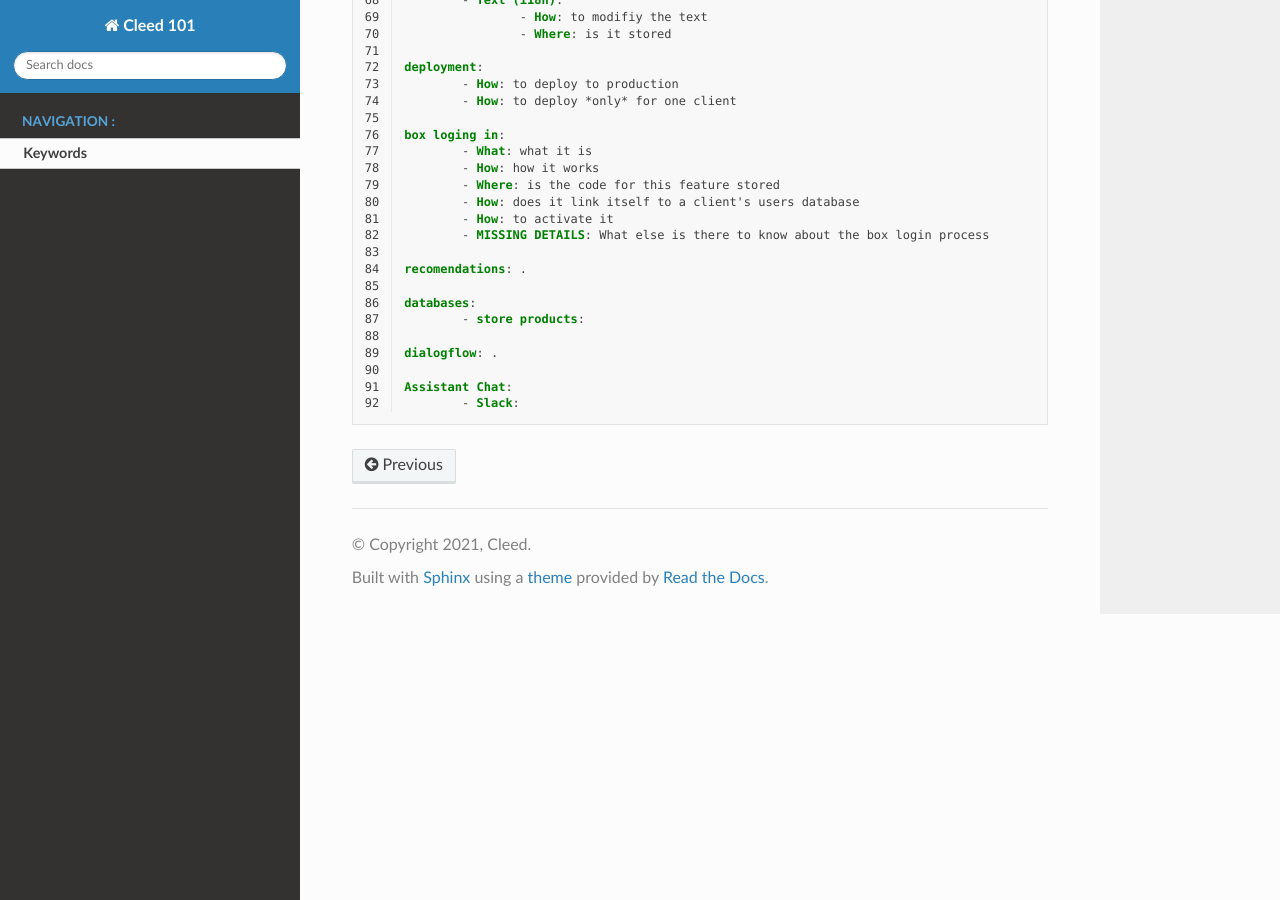
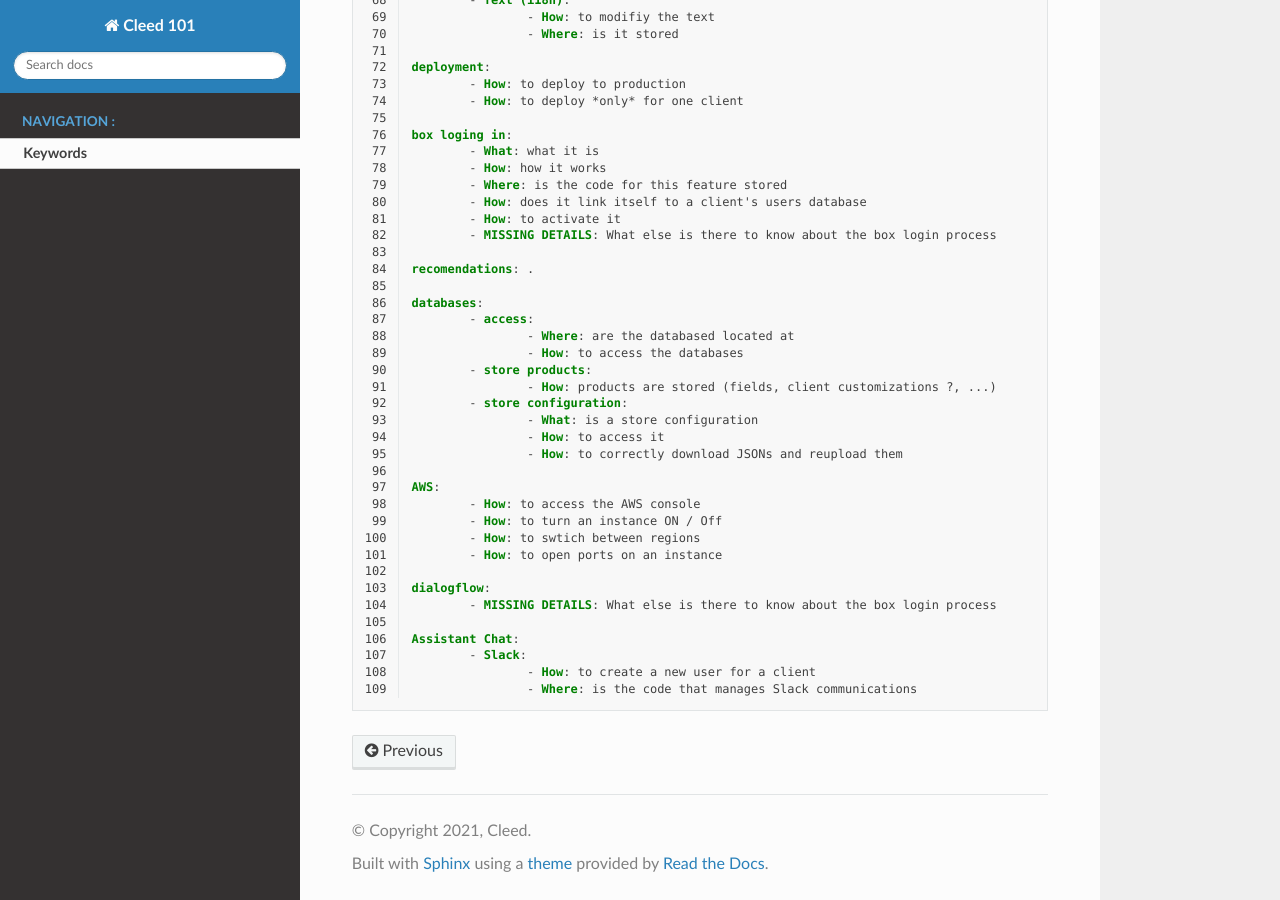
Before and after one commit to gXiah/cleed-documentation, a Sphinx documentation site: the page built from source/pages/general/keywords.rst, in a window 1280 px wide and 900 px high, scrolled down 1402 px. Built offline with Sphinx 7.4.7 and the Read the Docs theme 2.0.0, drawn with Linux system fonts in a browser that asks for light colours.

Commit message:
Done: Keywords page

```diff
--- a/source/pages/general/keywords.rst
+++ b/source/pages/general/keywords.rst
@@ -99,9 +99,26 @@ source
 	recomendations: .
 
 	databases:
+		- access:
+			- Where: are the databased located at
+			- How: to access the databases
 		- store products:
+			- How: products are stored (fields, client customizations ?, ...)
+		- store configuration:
+			- What: is a store configuration
+			- How: to access it
+			- How: to correctly download JSONs and reupload them
 
-	dialogflow: .
+	AWS:
+		- How: to access the AWS console
+		- How: to turn an instance ON / Off
+		- How: to swtich between regions
+		- How: to open ports on an instance
+
+	dialogflow:
+		- MISSING DETAILS: What else is there to know about the box login process
 
 	Assistant Chat:
 		- Slack:
+			- How: to create a new user for a client
+			- Where: is the code that manages Slack communications
```
